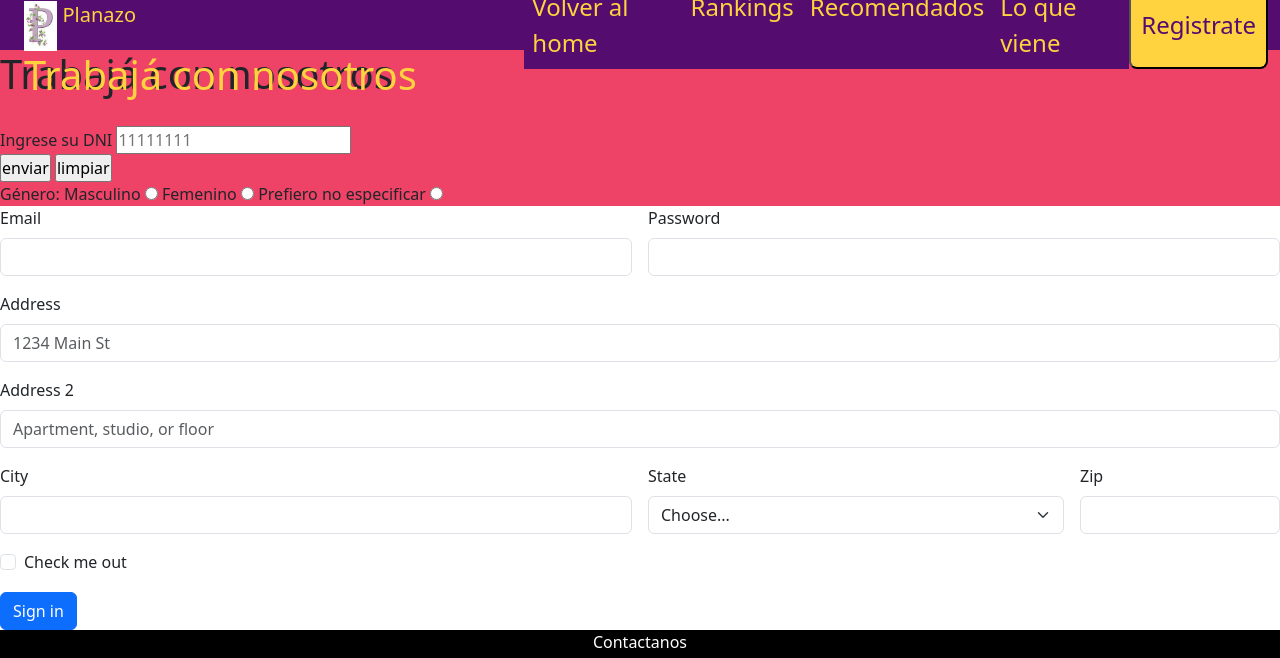
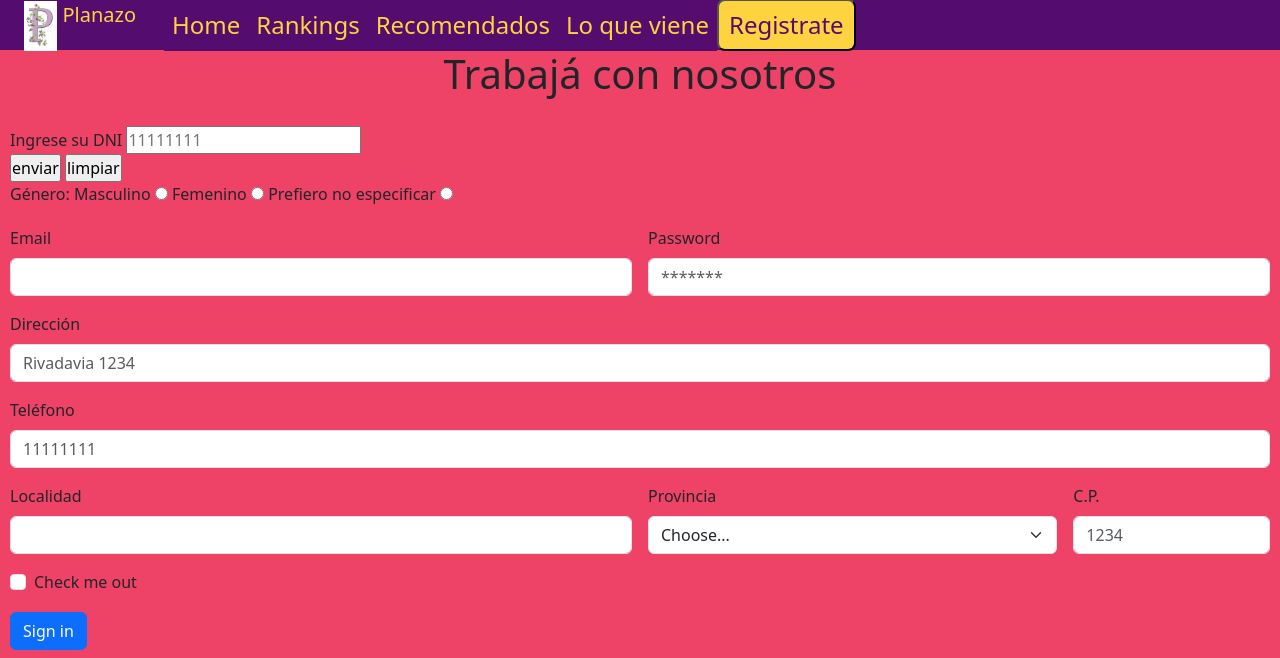
Before and after one commit to MarcosCanaveri/MarcosCanaveri_Coder, a plain HTML site: page pages/trabaja-con-nosotros.html in a window 1280 px wide. Shown: the top 658 px of the page. Drawn offline with nearby package versions, Linux system fonts and the light colour scheme.

Commit message:
formulario

```diff
--- a/pages/trabaja-con-nosotros.html
+++ b/pages/trabaja-con-nosotros.html
@@ -32,7 +32,6 @@
                                 class="d-inline-block align-text-top">
                             Planazo
                         </a>
-                        <h1>Trabajá con nosotros</h1>
                     </div>
                 </nav>
                 <button class="navbar-toggler" type="button" data-bs-toggle="collapse"
@@ -42,7 +41,7 @@
                 </button>
                 <div class="collapse navbar-collapse" id="navbarNavAltMarkup">
                     <div class="navbar-nav">
-                        <a class="nav-link" aria-current="page" href="../index.html">Volver al home</a>
+                        <a class="nav-link" aria-current="page" href="../index.html">Home</a>
                         <a class="nav-link" href="../pages/rankings.html">Rankings</a>
                         <a class="nav-link" href="../pages/recomendados.html">Recomendados</a>
                         <a class="nav-link" aria-disabled="true" href="../pages/lo-que-viene.html">Lo que viene</a>
@@ -82,34 +81,34 @@
     <form class="row g-3">
   <div class="col-md-6">
     <label for="inputEmail4" class="form-label">Email</label>
-    <input type="email" class="form-control" id="inputEmail4">
+    <input type="email" class="form-control" id="planazo@gmail.com">
   </div>
   <div class="col-md-6">
     <label for="inputPassword4" class="form-label">Password</label>
-    <input type="password" class="form-control" id="inputPassword4">
+    <input type="password" class="form-control" id="inputPassword4" placeholder="*******">
   </div>
   <div class="col-12">
-    <label for="inputAddress" class="form-label">Address</label>
-    <input type="text" class="form-control" id="inputAddress" placeholder="1234 Main St">
+    <label for="inputAddress" class="form-label">Dirección</label>
+    <input type="text" class="form-control" id="inputAddress" placeholder="Rivadavia 1234">
   </div>
   <div class="col-12">
-    <label for="inputAddress2" class="form-label">Address 2</label>
-    <input type="text" class="form-control" id="inputAddress2" placeholder="Apartment, studio, or floor">
+    <label for="inputAddress2" class="form-label">Teléfono</label>
+    <input type="text" class="form-control" id="inputAddress2" placeholder="11111111">
   </div>
   <div class="col-md-6">
-    <label for="inputCity" class="form-label">City</label>
+    <label for="inputCity" class="form-label">Localidad</label>
     <input type="text" class="form-control" id="inputCity">
   </div>
   <div class="col-md-4">
-    <label for="inputState" class="form-label">State</label>
+    <label for="inputState" class="form-label">Provincia</label>
     <select id="inputState" class="form-select">
       <option selected>Choose...</option>
       <option>...</option>
     </select>
   </div>
   <div class="col-md-2">
-    <label for="inputZip" class="form-label">Zip</label>
-    <input type="text" class="form-control" id="inputZip">
+    <label for="inputZip" class="form-label">C.P.</label>
+    <input type="text" class="form-control" id="Zipcode" placeholder="1234">
   </div>
   <div class="col-12">
     <div class="form-check">
--- a/style/scss/layout/_header.scss
+++ b/style/scss/layout/_header.scss
@@ -49,3 +49,9 @@ header nav ul {
 header nav ul li {
   margin: 0 10px;
 }
+
+@media screen and (max-width: 1120px) {
+  .navbar .nav-link {
+ font-size: 18px;
+}
+}
--- a/style/scss/pages/_loqueviene.scss
+++ b/style/scss/pages/_loqueviene.scss
@@ -82,8 +82,8 @@ h2 {
   .lqvbody {
     grid-template-areas:
     "lqvheader"
+    "lqvmain"
     "lqvsection1"
-    "lqvmain"
     "lqvsection"
     "lqvaside"
     "lqvfooter";
--- a/style/scss/pages/_rankings.scss
+++ b/style/scss/pages/_rankings.scss
@@ -1,4 +1,8 @@
 // Pagina raanking
+.navcontainer{
+  display: flex;
+}
+
 .rbody {
   background-color: var(--main-backgroundcolor);
   color: black;
@@ -14,7 +18,6 @@
   grid-template-columns: 1fr 1fr;
   grid-template-rows: 50px auto auto auto auto;
 }
-
 .rheader {
   grid-area: rheader;
   padding: 0;
@@ -140,4 +143,4 @@
   grid-template-columns: 1fr 1fr;
   grid-template-rows: 50px auto auto auto 100%;
   }
-}
+  }
--- /dev/null
+++ b/style/scss/pages/_trabajaconnosotros.scss
@@ -0,0 +1,8 @@
+h1 {
+    text-align: center;
+}
+
+form {
+    background-color: var(--main-color-secondary);
+    padding: 10px;
+}
```
Also changed, not shown: pages/lo-que-viene.html (+2 -3 lines), pages/rankings.html (+3 -4 lines), pages/recomendados.html (+1 -2 lines), style/css/style.css, 1 other file.
